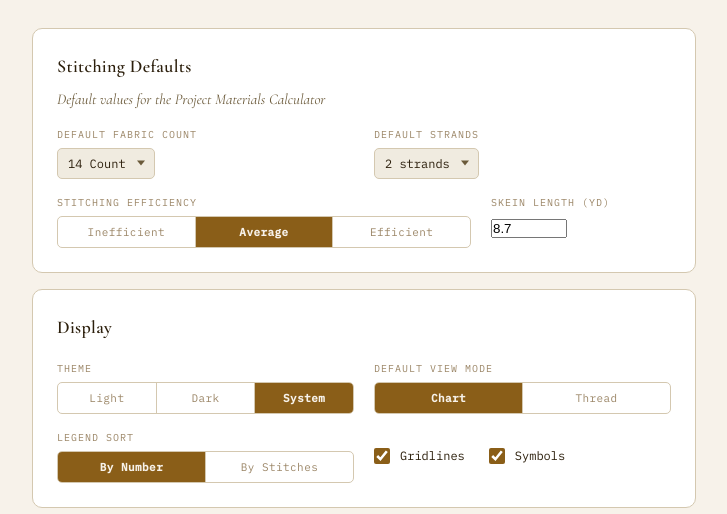
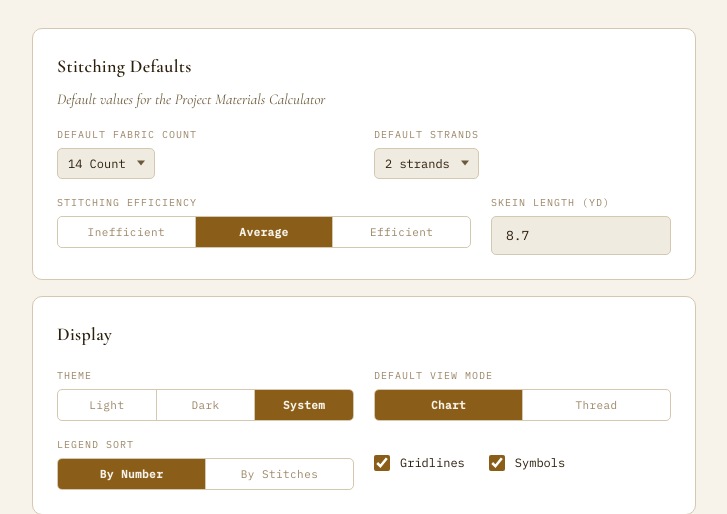
Before and after one commit to GreenglassT/NeedleworkStudio, a Flask app: page /settings in a window 1280 px wide. Shown: the part 61-575 px from the top of the page, without its empty margins (276-1003 px from the left). Run offline with Flask 3, Linux system fonts and the light colour scheme; a user stored in the database is signed in; data comes from the database, SQL or seed files in the repository; parts of the project's set-up code (start-up, migrations or seed data) failed here and were passed over; some libraries are stand-ins or nearby versions.

Commit message:
Theme skein length input on settings page
Add .ctrl-input CSS to settings page so the number input matches
the themed style used on the pattern calculator page.

```diff
--- a/templates/settings.html
+++ b/templates/settings.html
@@ -130,6 +130,19 @@
             outline: none;
             border-color: var(--gold);
         }
+
+        .ctrl-input {
+            width: 100%;
+            background: var(--surface-2);
+            border: 1px solid var(--border);
+            color: var(--text);
+            padding: 10px 14px;
+            border-radius: var(--r);
+            font-family: 'IBM Plex Mono', monospace;
+            font-size: 13px;
+            transition: border-color var(--t);
+        }
+        .ctrl-input:focus { outline: none; border-color: var(--gold-dim); }
 
         .btn-row {
             display: flex;
```
